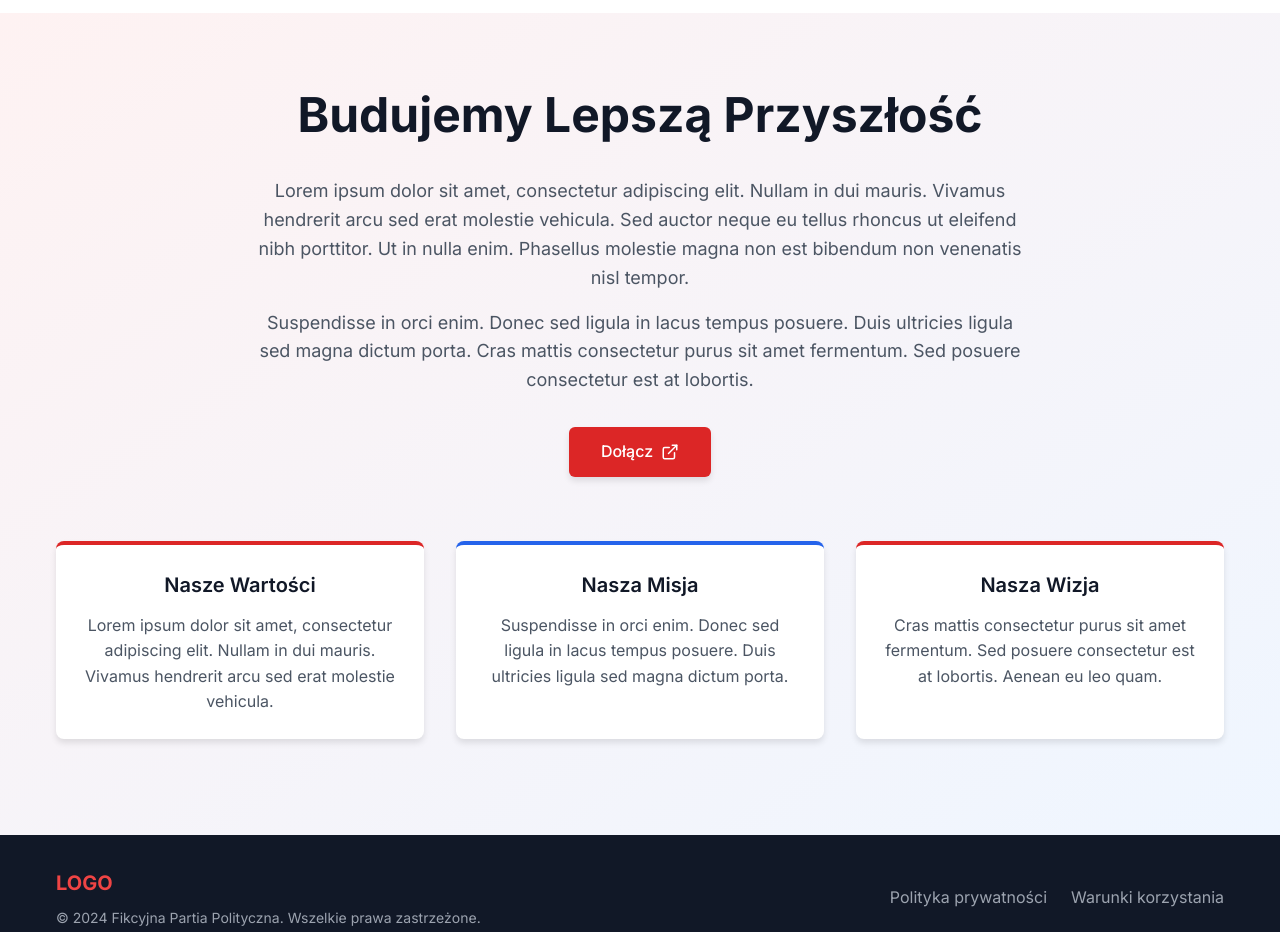
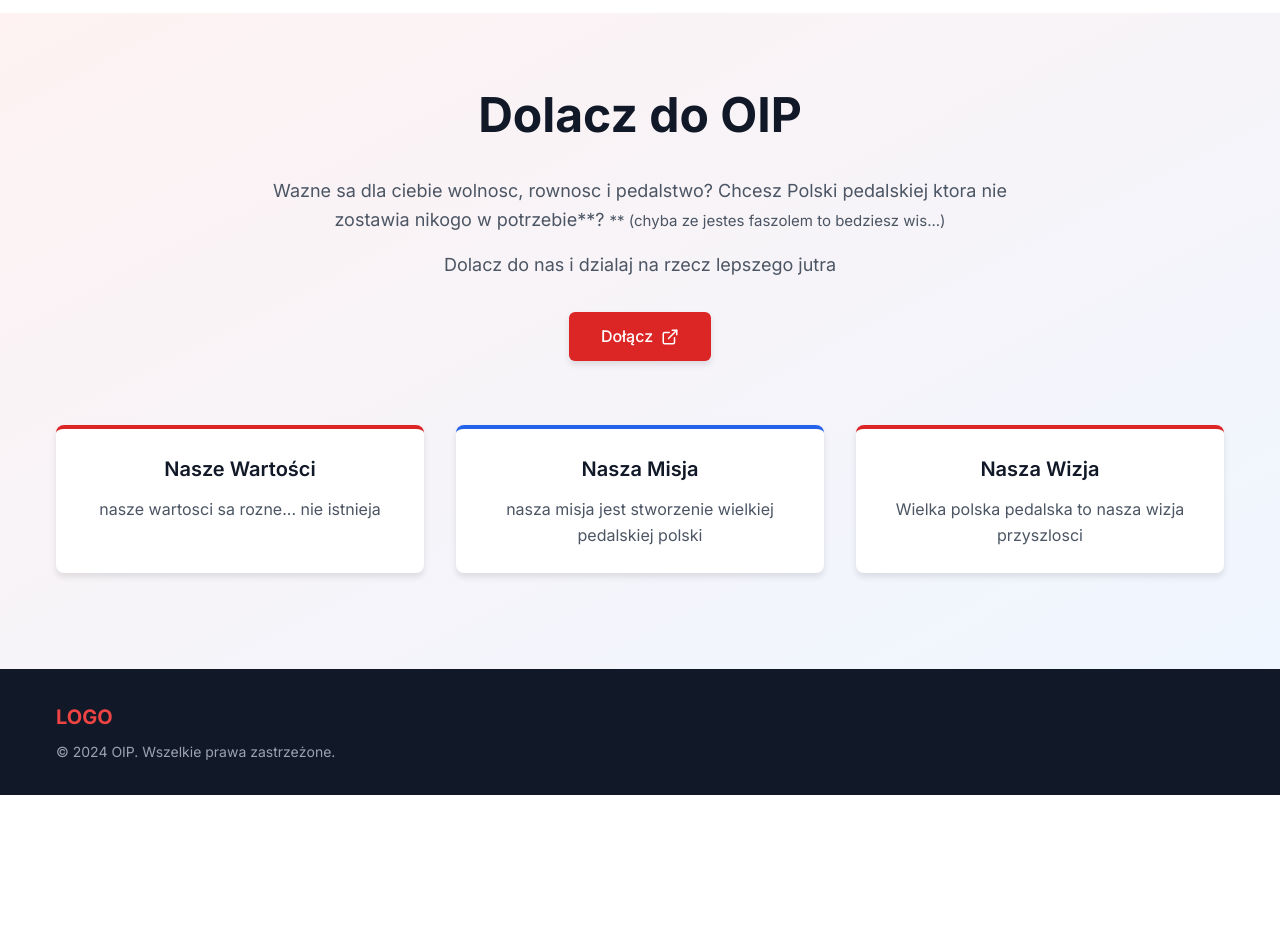
Before and after one commit to 121443565654/OIP, a plain HTML site: page index.html in a window 1280 px wide. Shown: the part 45-977 px from the top of the page. After the commit the page ends 840 px from the top, so only its background shows below. Drawn offline with Linux system fonts and the light colour scheme.

Commit message:
Update index.html

```diff
--- a/index.html
+++ b/index.html
@@ -209,20 +209,20 @@
   <main>
     <div class="container main-content">
       <div class="hero-content">
-        <h1>Budujemy Lepszą Przyszłość</h1>
+        <h1>Dolacz do OIP</h1>
         <div class="hero-text">
           <p>
-            Lorem ipsum dolor sit amet, consectetur adipiscing elit. Nullam in dui mauris. Vivamus hendrerit
-            arcu sed erat molestie vehicula. Sed auctor neque eu tellus rhoncus ut eleifend nibh porttitor. Ut
-            in nulla enim. Phasellus molestie magna non est bibendum non venenatis nisl tempor.
+           Wazne sa dla ciebie wolnosc, rownosc i pedalstwo?
+           Chcesz Polski pedalskiej ktora nie zostawia nikogo w potrzebie**?
+
+          <small>** (chyba ze jestes faszolem to bedziesz wis...)</small>
           </p>
-          <p>
-            Suspendisse in orci enim. Donec sed ligula in lacus tempus posuere. Duis ultricies ligula sed magna
-            dictum porta. Cras mattis consectetur purus sit amet fermentum. Sed posuere consectetur est at
-            lobortis.
-          </p>
+
+      <p>Dolacz do nas i dzialaj na rzecz lepszego jutra</p>
+
+
         </div>
-        <a href="https://forms.gle/example" target="_blank" class="btn">
+        <a href="https://docs.google.com/forms/d/e/1FAIpQLSfcYc4qIb4WnGYftR9u9GEPTFPjqz8HzkbSNiaxgok3NKBaXg/viewform" target="_blank" class="btn">
           Dołącz
           <svg xmlns="http://www.w3.org/2000/svg" width="18" height="18" viewBox="0 0 24 24" fill="none" stroke="currentColor" stroke-width="2" stroke-linecap="round" stroke-linejoin="round">
             <path d="M18 13v6a2 2 0 0 1-2 2H5a2 2 0 0 1-2-2V8a2 2 0 0 1 2-2h6"></path>
@@ -236,22 +236,18 @@
         <div class="card red-border">
           <h3>Nasze Wartości</h3>
           <p>
-            Lorem ipsum dolor sit amet, consectetur adipiscing elit. Nullam in dui mauris. Vivamus hendrerit
-            arcu sed erat molestie vehicula.
+            nasze wartosci sa rozne... nie istnieja
           </p>
         </div>
         <div class="card blue-border">
           <h3>Nasza Misja</h3>
-          <p>
-            Suspendisse in orci enim. Donec sed ligula in lacus tempus posuere. Duis ultricies ligula sed magna
-            dictum porta.
+          <p>nasza misja jest stworzenie wielkiej pedalskiej polski
           </p>
         </div>
         <div class="card red-border">
           <h3>Nasza Wizja</h3>
           <p>
-            Cras mattis consectetur purus sit amet fermentum. Sed posuere consectetur est at lobortis. Aenean eu
-            leo quam.
+        Wielka polska pedalska to nasza wizja przyszlosci
           </p>
         </div>
       </div>
@@ -263,11 +259,9 @@
     <div class="container footer-container">
       <div>
         <div class="footer-logo">LOGO</div>
-        <p class="footer-copyright">© 2024 Fikcyjna Partia Polityczna. Wszelkie prawa zastrzeżone.</p>
+        <p class="footer-copyright">© 2024 OIP. Wszelkie prawa zastrzeżone.</p>
       </div>
-      <div class="footer-links">
-        <a href="#">Polityka prywatności</a>
-        <a href="#">Warunki korzystania</a>
+
       </div>
     </div>
   </footer>
```
